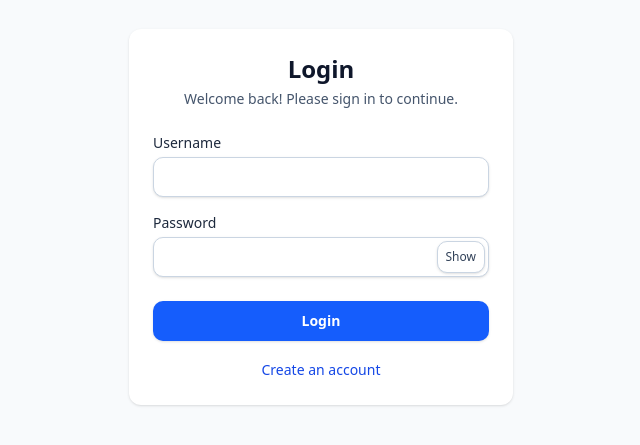
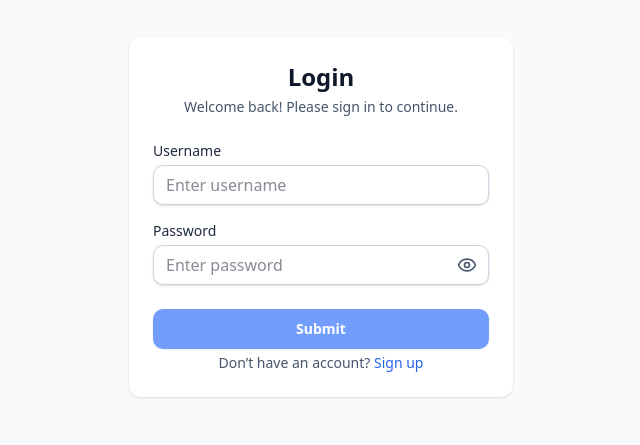
Before and after one commit to stephenlindstrom/budget-tool, a React (Vite) app in the folder frontend/: page /login in a window 1280 px wide. Shown: the part 183-628 px from the top of the page, without its empty margins (319-959 px from the left). Built offline with nearby package versions, Linux system fonts and the light colour scheme; no server answers.

Commit message:
Improve LoginPage UX and validation - Add canSubmit guard to prevent empty submissions - Replace show/hide password button with Eye/EyeOff icons - Add loading spinner during submission

```diff
--- a/frontend/src/pages/LoginPage.jsx
+++ b/frontend/src/pages/LoginPage.jsx
@@ -1,7 +1,8 @@
 import { useState } from "react";
-import { useNavigate } from "react-router-dom";
+import { useNavigate, Link } from "react-router-dom";
 import api from "../api/api";
 import { useAuth } from "../hooks/useAuth";
+import { Eye, EyeOff, Loader2 } from "lucide-react";
 
 function LoginPage() {
   const { login } = useAuth();
@@ -12,12 +13,15 @@ function LoginPage() {
   const [submitting, setSubmitting] = useState(false);
   const [showPwd, setShowPwd] = useState(false);
 
+  const canSubmit = form.username.trim().length > 0 && form.password && !submitting;
+
   const handleChange = (e) => {
     setForm({ ...form, [e.target.name]: e.target.value });
   };
 
   const handleSubmit = async (e) => {
     e.preventDefault();
+    if (!canSubmit) return;
     setError("");
     setSubmitting(true);
 
@@ -67,6 +71,7 @@ function LoginPage() {
               name="username"
               value={form.username}
               onChange={handleChange}
+              placeholder="Enter username"
               required
               autoComplete="username"
               className="h-10 w-full rounded-md border border-slate-300 bg-white px-3 text-slate-900 shadow-sm outline-none transition focus:border-blue-600 focus:ring-2 focus:ring-blue-600/20"
@@ -87,40 +92,49 @@ function LoginPage() {
                 name="password"
                 value={form.password}
                 onChange={handleChange}
+                placeholder="Enter password"
                 required
                 autoComplete="current-password"
-                className="h-10 w-full rounded-md border border-slate-300 bg-white px-3 pr-20 text-slate-900 shadow-sm outline-none transition focus:border-blue-600 focus:ring-2 focus:ring-blue-600/20"
+                className="h-10 w-full rounded-md border border-slate-300 bg-white px-3 pr-12 text-slate-900 shadow-sm outline-none transition focus:border-blue-600 focus:ring-2 focus:ring-blue-600/20"
               />
               <button
                 type="button"
                 onClick={() => setShowPwd((v) => !v)}
-                className="absolute inset-y-0 right-0 m-1 rounded-md border border-slate-300 bg-white px-2 text-xs font-medium text-slate-700 shadow-sm transition hover:bg-slate-100"
+                className="absolute inset-y-0 right-0 flex items-center justify-center px-3 text-slate-600 hover:text-slate-900 focus:outline-none cursor-pointer"
                 aria-pressed={showPwd}
                 aria-label={showPwd ? "Hide password" : "Show password"}
               >
-                {showPwd ? "Hide" : "Show"}
+                {showPwd ? <EyeOff className="h-5 w-5" /> : <Eye className="h-5 w-5" />}
               </button>
             </div>
           </div>
 
           <button
             type="submit"
-            disabled={submitting}
-            className="mt-2 h-10 w-full rounded-md bg-blue-600 text-sm font-semibold text-white shadow-sm transition hover:bg-blue-700 disabled:opacity-60"
+            disabled={!canSubmit}
+            className="mt-2 h-10 w-full rounded-md bg-blue-600 text-sm font-semibold text-white shadow-sm transition hover:bg-blue-700 disabled:cursor-not-allowed disabled:opacity-60 cursor-pointer"
           >
-            {submitting ? "Logging in..." : "Login"}
+            {submitting ? (
+              <span className="inline-flex items-center gap-2">
+                <Loader2 className="h-4 w-4 animate-spin" />
+                <svg className="h-4 w-4 animate-spin" viewBox="0 0 24 24" fill="none">
+                  <circle className="opacity-25" cx="12" cy="12" r="10" stroke="currentColor" strokeWidth="4" />
+                  <path className="opacity-75" fill="currentColor" d="M4 12a8 8 0 018-8v4A4 4 0 004 12z" />
+                </svg>
+                Logging in...
+              </span>
+            ) : (
+              "Submit"
+            )}
           </button>
         </form>
 
-        {/* Register link */}
-        <div className="mt-4 text-center">
-          <button
-            onClick={() => navigate('/register')}
-            className="text-sm font-medium text-blue-700 hover:underline"
-          >
-            Create an account
-          </button>
-        </div>
+        <p className="mt-1 text-sm text-slate-600 text-center">
+          Don’t have an account?{" "}
+          <Link to="/register" className="font-medium text-blue-600 hover:text-blue-700">
+            Sign up
+          </Link>
+        </p>
       </div>
     </div>
   );
```
